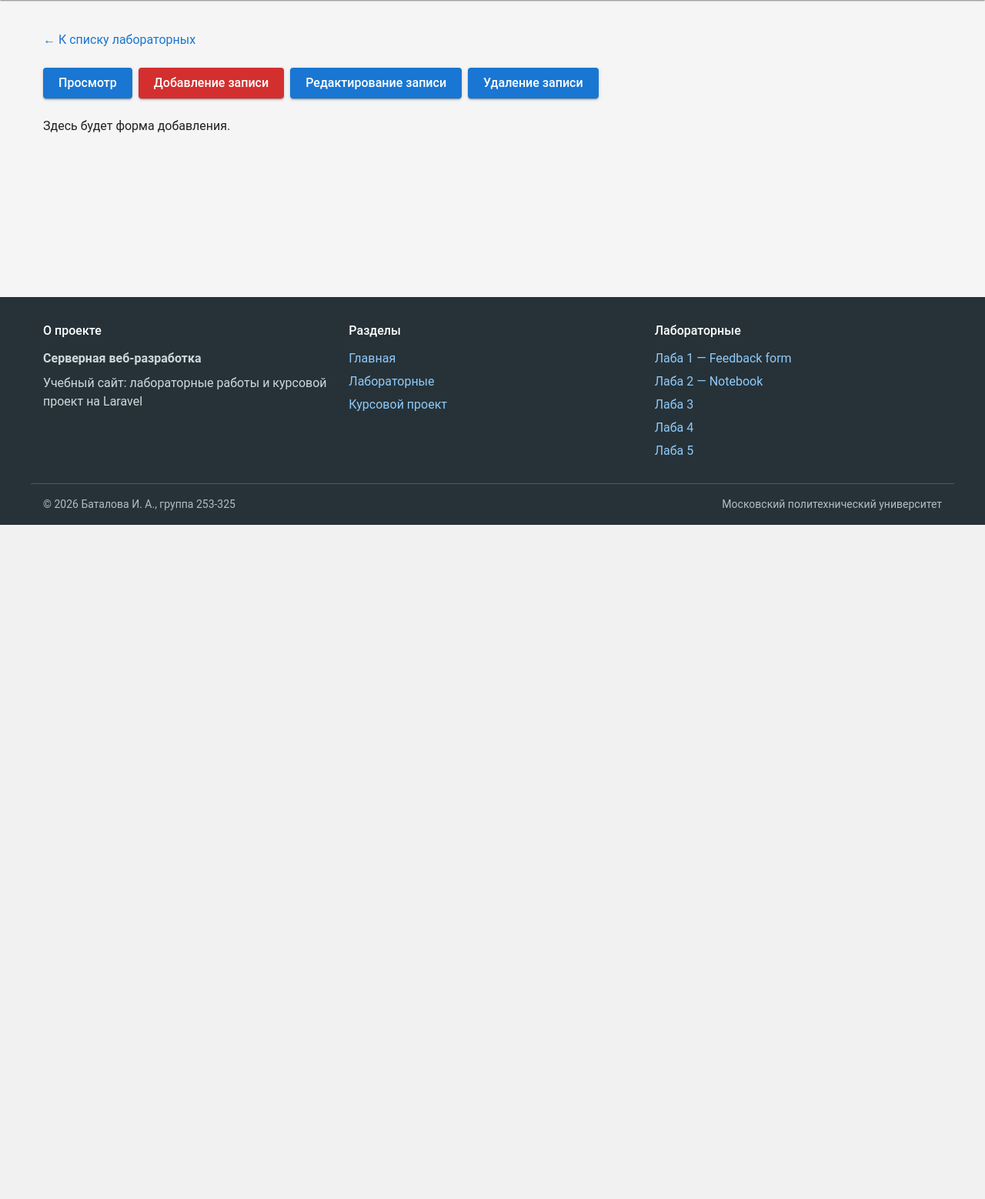
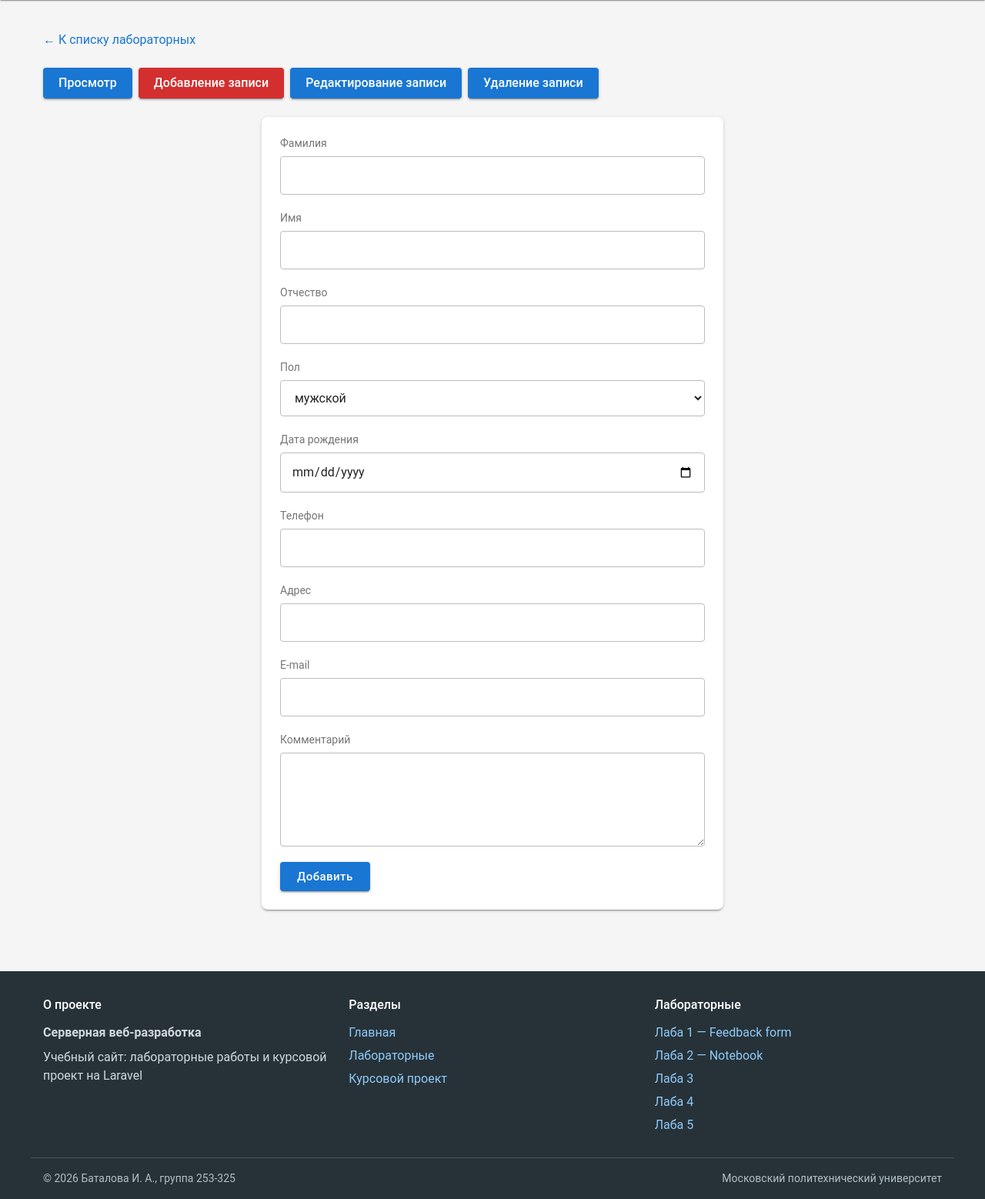
Before and after one commit to innabatalova/server-dev-course-project, a Laravel app: page /labs/2/create in a window 1280 px wide. Shown: the part 118-1676 px from the top of the page at 77% size. Before the commit the page ends 800 px from the top, so only its background shows below. Run offline with Laravel 12, Linux system fonts and the light colour scheme; style sheets or scripts are compiled from the project's sources.

Commit message:
feat: add contact creation

```diff
--- a/app/Http/Controllers/ContactController.php
+++ b/app/Http/Controllers/ContactController.php
@@ -2,6 +2,7 @@
 namespace App\Http\Controllers;
 
 use App\Models\Contact;
+use Illuminate\Http\Request;
 
 class ContactController extends Controller
 {
@@ -36,4 +37,22 @@ class ContactController extends Controller
     {
         return view('labs.lab2.delete');
     }
+    public function store(Request $request)
+    {
+        $data = $request->validate([
+            'surname'    => ['required', 'string', 'max:100'],
+            'name'       => ['required', 'string', 'max:100'],
+            'patronymic' => ['nullable', 'string', 'max:100'],
+            'gender'     => ['required', 'in:мужской,женский'],
+            'birth_date' => ['required', 'date', 'before_or_equal:today'],
+            'phone'      => ['required', 'string', 'max:30'],
+            'address'    => ['required', 'string', 'max:255'],
+            'email'      => ['required', 'email', 'max:255'],
+            'comment'    => ['nullable', 'string'],
+        ]);
+
+        Contact::create($data);
+
+        return redirect('/labs/2/create')->with('success', 'Запись добавлена');
+    }
 }
--- a/resources/css/app.css
+++ b/resources/css/app.css
@@ -544,3 +544,45 @@ a.card:hover {
     color: #fff;
     background: var(--primary);
 }
+
+.feedback-form input[type="date"],
+.feedback-form input[type="tel"],
+.feedback-form select {
+    width: 100%;
+    padding: 0.75rem 0.875rem;
+    font: inherit;
+    font-size: 1rem;
+    color: var(--text);
+    background: var(--paper);
+    border: 1px solid var(--border);
+    border-radius: var(--radius);
+}
+
+.feedback-form input[type="date"]:focus,
+.feedback-form input[type="tel"]:focus,
+.feedback-form select:focus {
+    outline: none;
+    border-color: var(--primary);
+    box-shadow: 0 0 0 1px var(--primary);
+}
+
+/* ---------- Сообщения ---------- */
+.alert {
+    max-width: 37.5rem;
+    margin: 0 auto 1rem;
+    padding: 0.75rem 1rem;
+    border-radius: var(--radius);
+    font-weight: 500;
+}
+
+.alert.success {
+    color: #1b5e20;
+    background: #e8f5e9;
+    border: 1px solid #a5d6a7;
+}
+
+.alert.error {
+    color: #b71c1c;
+    background: #ffebee;
+    border: 1px solid #ef9a9a;
+}
--- /dev/null
+++ b/resources/views/labs/lab2/_form.blade.php
@@ -0,0 +1,44 @@
+<form class="feedback-form" method="post" action="{{ $action }}">
+    @csrf
+
+    <label>Фамилия
+        <input type="text" name="surname" value="{{ old('surname', $contact?->surname) }}" required>
+    </label>
+
+    <label>Имя
+        <input type="text" name="name" value="{{ old('name', $contact?->name) }}" required>
+    </label>
+
+    <label>Отчество
+        <input type="text" name="patronymic" value="{{ old('patronymic', $contact?->patronymic) }}">
+    </label>
+
+    <label>Пол
+        <select name="gender" required>
+            <option value="мужской" @selected(old('gender', $contact?->gender) === 'мужской')>мужской</option>
+            <option value="женский" @selected(old('gender', $contact?->gender) === 'женский')>женский</option>
+        </select>
+    </label>
+
+    <label>Дата рождения
+        <input type="date" name="birth_date" value="{{ old('birth_date', $contact?->birth_date?->format('Y-m-d')) }}" required>
+    </label>
+
+    <label>Телефон
+        <input type="tel" name="phone" value="{{ old('phone', $contact?->phone) }}" required>
+    </label>
+
+    <label>Адрес
+        <input type="text" name="address" value="{{ old('address', $contact?->address) }}" required>
+    </label>
+
+    <label>E-mail
+        <input type="email" name="email" value="{{ old('email', $contact?->email) }}" required>
+    </label>
+
+    <label>Комментарий
+        <textarea name="comment" rows="4">{{ old('comment', $contact?->comment) }}</textarea>
+    </label>
+
+    <button type="submit">{{ $button }}</button>
+</form>
--- a/resources/views/labs/lab2/create.blade.php
+++ b/resources/views/labs/lab2/create.blade.php
@@ -1,5 +1,18 @@
 <x-layout title="Notebook: добавление" heading="Notebook">
     <p><a href="/labs">← К списку лабораторных</a></p>
     <x-notebook-menu active="create" />
-    <p>Здесь будет форма добавления.</p>
+
+        @if (session('success'))
+            <div class="alert success">{{ session('success') }}</div>
+        @endif
+
+        @if ($errors->any())
+            <div class="alert error">Ошибка: запись не добавлена</div>
+        @endif
+
+        @include('labs.lab2._form', [
+            'contact' => null,
+            'action' => '/labs/2/contacts',
+            'button' => 'Добавить',
+        ])
 </x-layout>
--- a/routes/web.php
+++ b/routes/web.php
@@ -15,5 +15,6 @@ Route::get('/labs/2', [ContactController::class, 'index']);
 Route::get('/labs/2/create', [ContactController::class, 'create']);
 Route::get('/labs/2/edit', [ContactController::class, 'edit']);
 Route::get('/labs/2/delete', [ContactController::class, 'delete']);
+Route::post('/labs/2/contacts', [ContactController::class, 'store']);
 
 Route::view('/labs/{n}', 'labs.stub')->where('n', '[3-5]');
```
